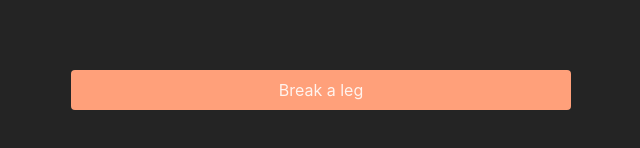
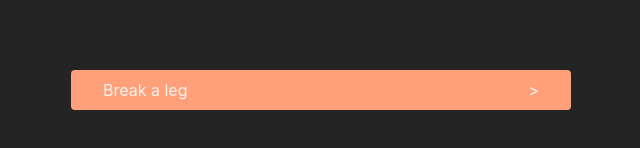
Before and after one commit to velvet-jedi/reactAccordion, a React (Vite) app: page / in a window 1280 px wide. Shown: the part 448-596 px from the top of the page, without its empty margins (319-959 px from the left). Built offline with nearby package versions, Linux system fonts and the light colour scheme.

Commit message:
dynamic focus on content

```diff
--- a/src/Accordion/accordion.jsx
+++ b/src/Accordion/accordion.jsx
@@ -6,8 +6,12 @@ const Accordion = ({ heading, children }) => {
 	const [expanded, setExpanded] = useState(false);
 
 	function handleToggleCollapse() {
-		setExpanded(!expanded);
-		console.log(expanded);
+		const flag = !expanded;
+		setExpanded(flag);
+		if (flag) {
+			const focusable = document.getElementById("content-1");
+			focusable.focus({ preventScroll: true });
+		}
 	}
 
 	return (
@@ -18,12 +22,18 @@ const Accordion = ({ heading, children }) => {
 					onClick={handleToggleCollapse}
 					className="heading"
 					aria-controls="content-1"
+					id="heading-1"
 				>
 					{heading}
+					<span aria-hidden="true" data-expanded={expanded}>&gt;</span>
 				</button>
+
 				<div
 					aria-hidden={!expanded}
 					id="content-1"
+					role="region"
+					tabIndex={0}
+					aria-labelledby="heading-1"
 					className={`content ${expanded ? "expanded" : ""}`}
 				>
 					{children}
--- a/src/Accordion/style.css
+++ b/src/Accordion/style.css
@@ -11,6 +11,11 @@
 	width: 100%;
 	margin-bottom: 1rem;
 	cursor: pointer;
+	display: flex;
+	justify-content: space-between;
+	padding-left: 2rem;
+	align-items: center;
+	padding-right: 2rem;
 }
 
 .content {
@@ -30,3 +35,10 @@
 	transition: max-height 0.3s ease-in-out; /* Smooth animation */
 	max-height: 500px; /* Adjust based on expected content size */
 }
+
+.heading span[data-expanded="true"] {
+	transform: rotate(90deg);
+	transition: transform 0.3s ease-in-out;
+	display: inline-block;
+	transform-origin: center;
+}
```
Also changed, not shown: 1 other file (tests, documents, lock files or other folders).
